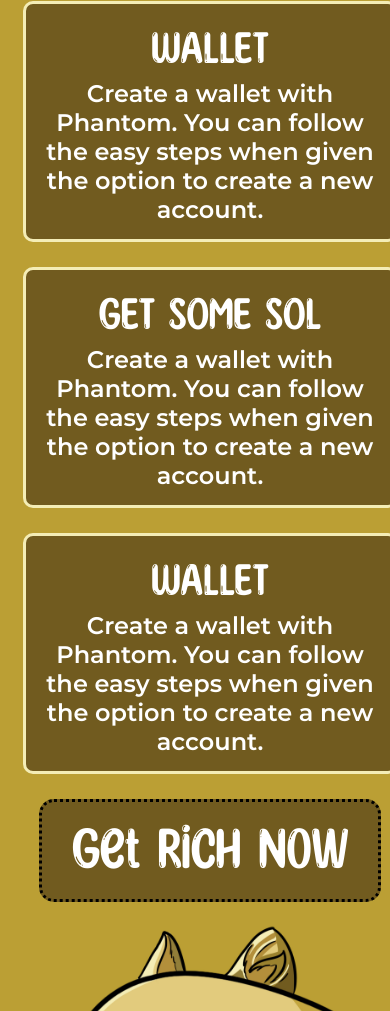
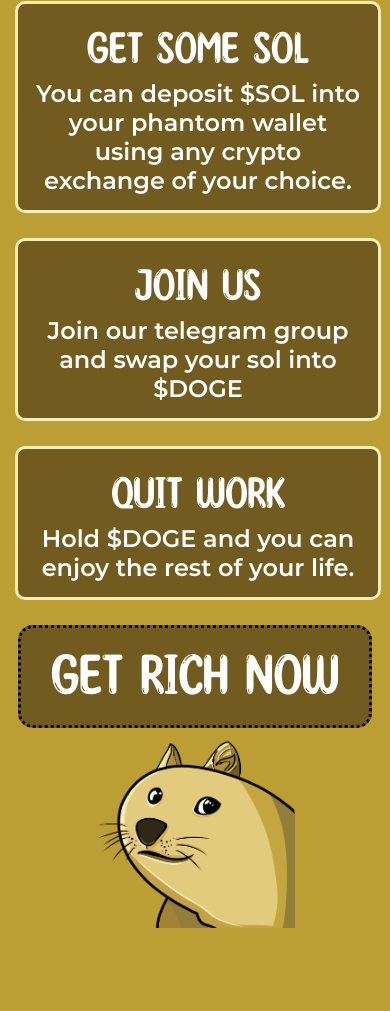
Before and after one commit to mayanknasa/dollardoge, a plain HTML site: page index.html in a window 390 px wide. Shown: the part 989-2000 px from the top of the page. After the commit the page ends 1925 px from the top, so only its background shows below. Drawn offline with Linux system fonts and the light colour scheme.

Commit message:
Responsive design changes

```diff
--- a/index.html
+++ b/index.html
@@ -8,7 +8,7 @@
       type="image/x-icon"
       href="./assets/images/dollardoge-favicon.png"
     />
-    <title>$DOGE</title>
+    <title>$DOGE | SOLANA</title>
     <meta name="description" content="" />
     <meta name="viewport" content="width=device-width, initial-scale=1" />
     <link rel="stylesheet" href="./styles.css" />
@@ -20,14 +20,16 @@
           <img src="./assets/images/dollardoge-mainimage.jpg" alt="" />
         </div>
         <div class="text-container">
-          <div class="heading">Doge is teken our by community</div>
+          <div class="heading">Doge is taken our by community</div>
           <div class="buttons-container">
+            <a href="">
             <div class="main-ctc ctc">
-              <a href="">Telegram</a>
-            </div>
-            <div class="main-ctc ctc">
-              <a href="">Twitter</a>
-            </div>
+              Telegram
+            </div></a>
+            <a href="">
+              <div class="main-ctc ctc">
+                Twitter
+              </div></a>
           </div>
         </div>
       </div>
@@ -42,32 +44,30 @@
             </div>
           </div>
           <div class="tiles">
-            <div class="tiles-heading heading">WALLET</div>
+            <div class="tiles-heading heading">GET SOME SOL</div>
             <div class="tiles-desc">
-              Create a wallet with Phantom. You can follow the easy steps when
-              given the option to create a new account.
+              You can deposit $SOL into your phantom wallet using any crypto exchange of your choice.
             </div>
           </div>
           <div class="tiles">
-            <div class="tiles-heading heading">GET SOME SOL</div>
+            <div class="tiles-heading heading">JOIN US</div>
             <div class="tiles-desc">
-              Create a wallet with Phantom. You can follow the easy steps when
-              given the option to create a new account.
+              Join our telegram group and swap your sol into $DOGE
             </div>
           </div>
           <div class="tiles">
-            <div class="tiles-heading heading">WALLET</div>
+            <div class="tiles-heading heading">QUIT WORK</div>
             <div class="tiles-desc">
-              Create a wallet with Phantom. You can follow the easy steps when
-              given the option to create a new account.
+              Hold $DOGE and you can enjoy the rest of your life.
             </div>
           </div>
         </div>
         <div class="last-section">
           <div class="button-section">
-            <div class="main-ctc ctc">
-              <a href="">Get Rich Now</a>
-            </div>
+            <a href="">
+              <div class="main-ctc ctc">
+                GET Rich Now
+              </div></a>
           </div>
           <div class="img-section">
             <img src="./assets/images/dollardoge-mainimage.jpg" alt="" />
--- a/styles.css
+++ b/styles.css
@@ -23,6 +23,7 @@ body{
     padding: 10px 30px;
     transition: 100ms;
     box-sizing: border-box;
+    text-transform: uppercase;
 }
 .ctc:hover{
     color: #bb9f34;
@@ -33,7 +34,7 @@ body{
     background-color: #fff;
     transition: 100ms;
 }
-.ctc a{
+a{
     text-decoration: none;
     color: #fff;
 }
@@ -48,6 +49,7 @@ body{
     align-items: center;
     margin: 0 auto;
     flex-direction: column;
+    max-width: 900px;
 }
 .main-container .top-section .image-container img{
     max-width: 600px;
@@ -80,7 +82,6 @@ body{
     justify-content: center;
     align-items: center;
     flex-wrap: wrap;
-    max-width: 900px;
 }
 .tiles-container{
     display: flex;
@@ -89,7 +90,6 @@ body{
     text-align: center;
     align-items: center;
     flex-direction: column;
-    max-width: 900px;
     flex-wrap: wrap;
 }
 .tiles{
@@ -104,6 +104,8 @@ body{
     color: #fff;
     padding: 15px;
     margin: 0 15px 25px 15px;
+    text-align: center;
+    width: calc(100% - 60px);
 }
 .tiles .tiles-heading{
     font-weight: 100px !important;
@@ -117,7 +119,6 @@ body{
     display: flex;
     justify-content: flex-end;
     align-items: center;
-    width: 100%;
     margin: 0 15px;
 }
 .last-section .button-section{
@@ -138,4 +139,8 @@ body{
         max-width: 400px;
         max-height: 400px;
     }
+    .last-section .img-section img{
+        max-width: 200px;
+        max-height: 200px;
+    }
   }
```
